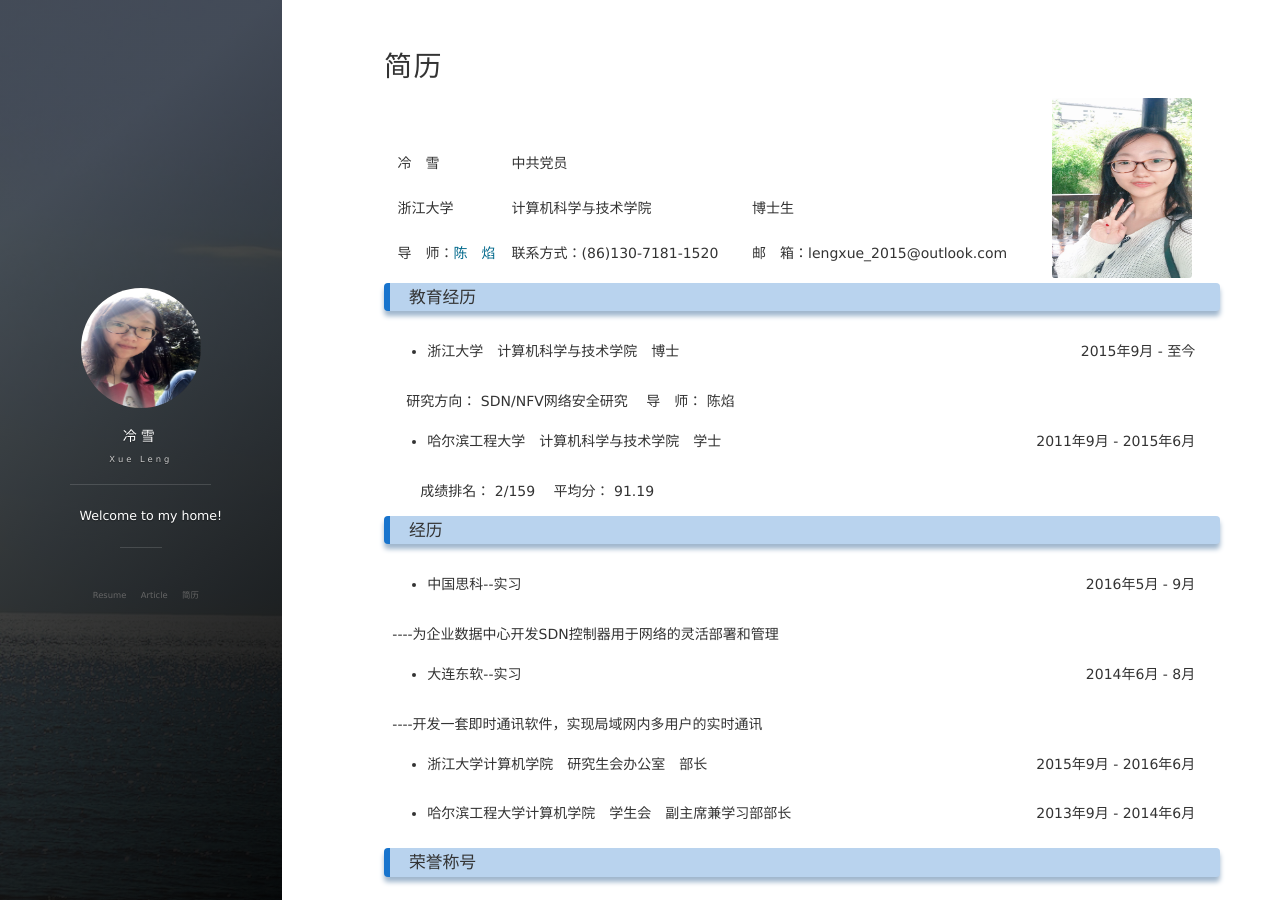
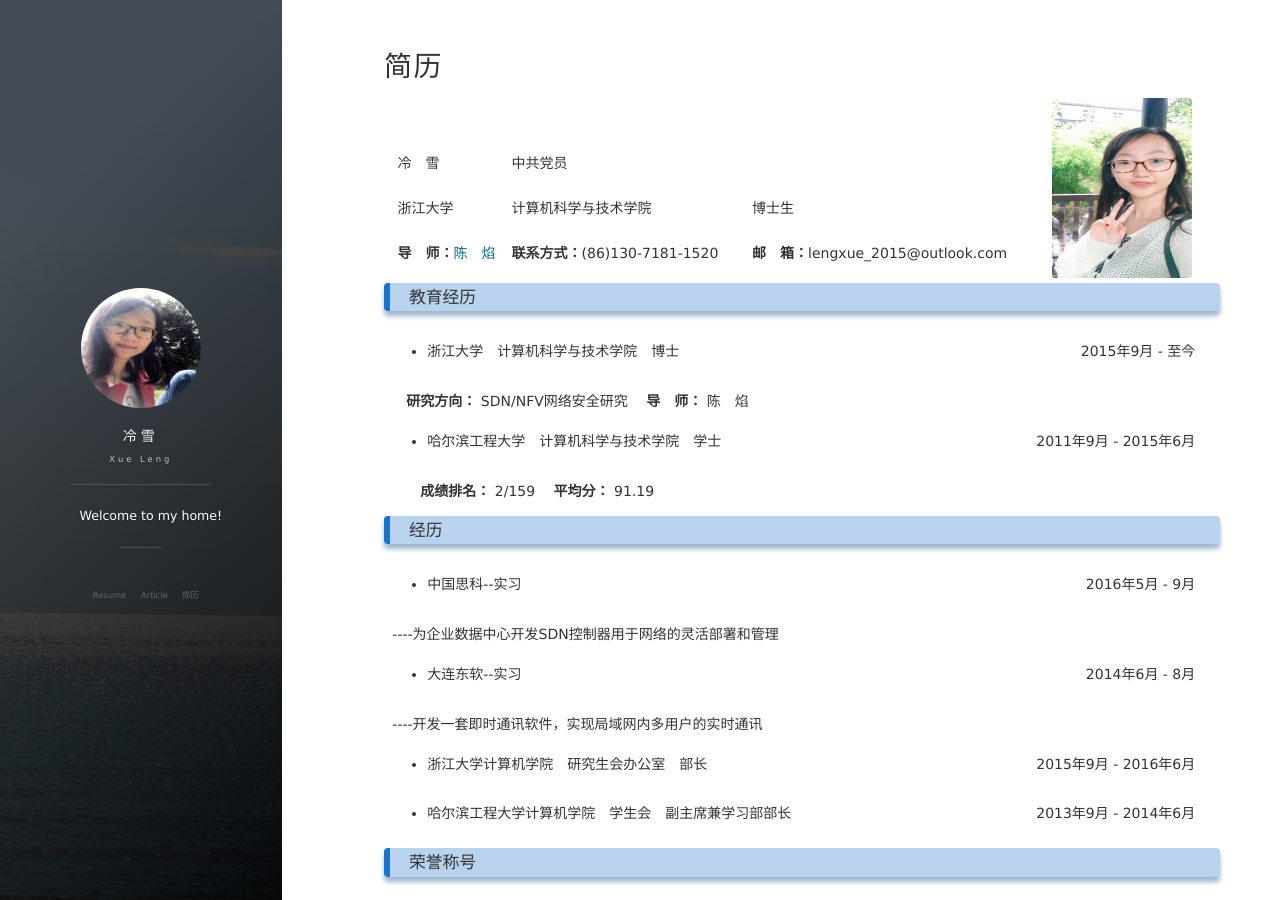
Before and after one commit to lxv458/OldWeb, a Jekyll site: the page built from about.md, in a window 1280 px wide and 900 px high. Built offline with Jekyll 4.4.1, drawn with Linux system fonts in a browser that asks for light colours; nearby versions of some CDN libraries; comment, search, counter and statistics services are not loaded.

Commit message:
basic information

```diff
--- a/about.md
+++ b/about.md
@@ -19,9 +19,9 @@ title: 简历
 		<td align="left">博士生</td>
 	</tr>
 	<tr>
-		<td align="left"><b>导&emsp;师：</b><a href="http://www.cs.northwestern.edu/~ychen/">陈&emsp;焰</a></td>
-		<td align="left"><b>联系方式：</b>(86)130-7181-1520</td>
-		<td align="left"><b>邮&emsp;箱：</b>lengxue_2015@outlook.com</td>
+		<td align="left"><strong>导&emsp;师：</strong><a href="http://www.cs.northwestern.edu/~ychen/">陈&emsp;焰</a></td>
+		<td align="left"><strong>联系方式：</strong>(86)130-7181-1520</td>
+		<td align="left"><strong>邮&emsp;箱：</strong>lengxue_2015@outlook.com</td>
 	</tr>
 </table>
 
@@ -32,7 +32,7 @@ title: 简历
 		<td align="right">2015年9月&nbsp;-&nbsp;至今</td>
 	</tr>
 	<tr>
-		<td align="left">&emsp;<b>研究方向：</b>&nbsp;SDN/NFV网络安全研究 &emsp;<b>导&emsp;师：</b>&nbsp;陈焰</td>
+		<td align="left">&emsp;<strong>研究方向：</strong>&nbsp;SDN/NFV网络安全研究 &emsp;<strong>导&emsp;师：</strong>&nbsp;陈&emsp;焰</td>
 		<td align="right"></td>
 	</tr>
 	<tr>
@@ -40,7 +40,7 @@ title: 简历
 		<td align="right">2011年9月&nbsp;-&nbsp;2015年6月</td>
 	</tr>
 	<tr>
-		<td align="left">&emsp;&emsp;<b>成绩排名：</b>&nbsp;2/159 &emsp;<b>平均分：</b>&nbsp;91.19</td>
+		<td align="left">&emsp;&emsp;<strong>成绩排名：</strong>&nbsp;2/159 &emsp;<strong>平均分：</strong>&nbsp;91.19</td>
 		<td align="right"></td>
 	</tr>
 </table>
```
